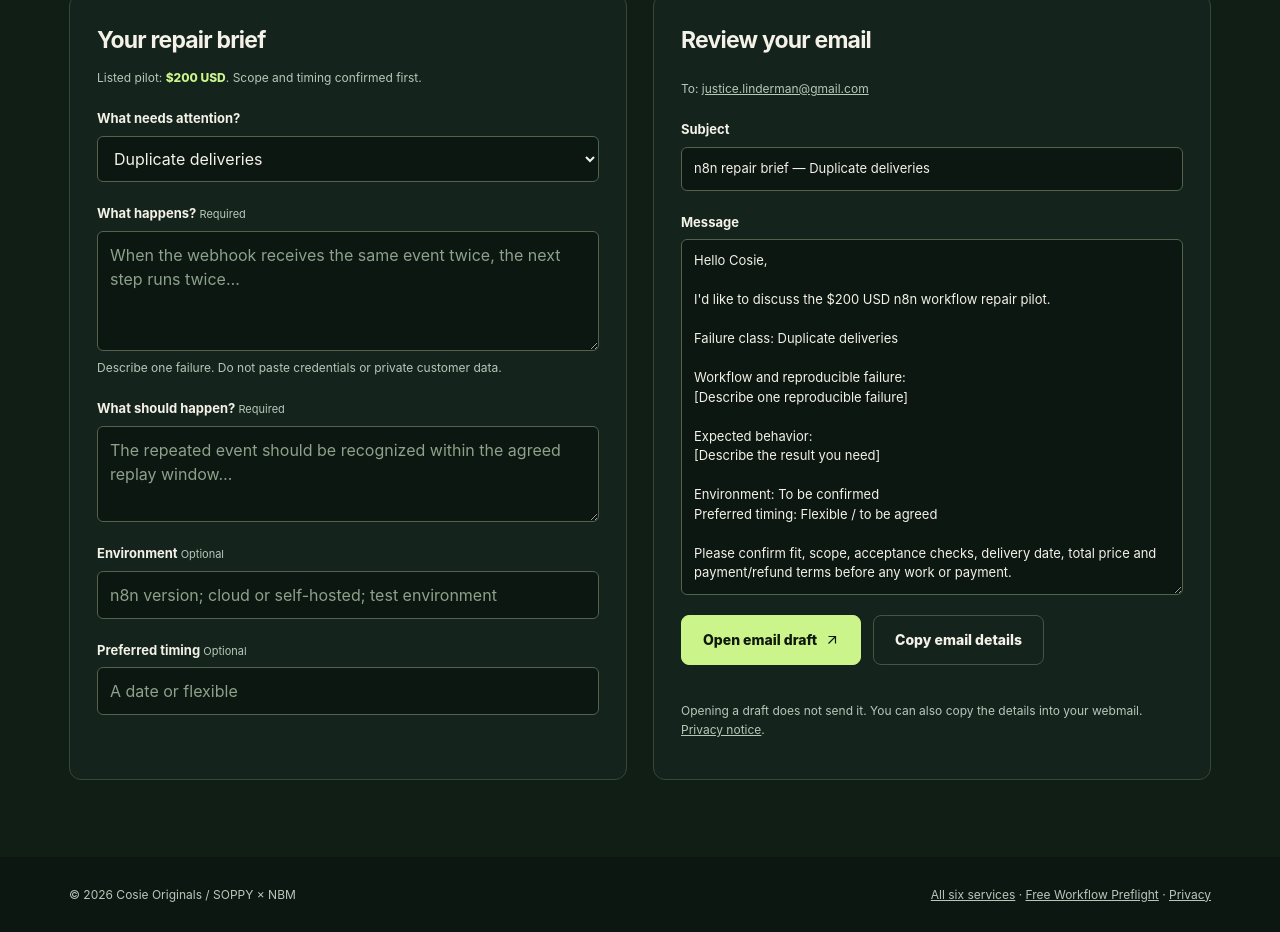
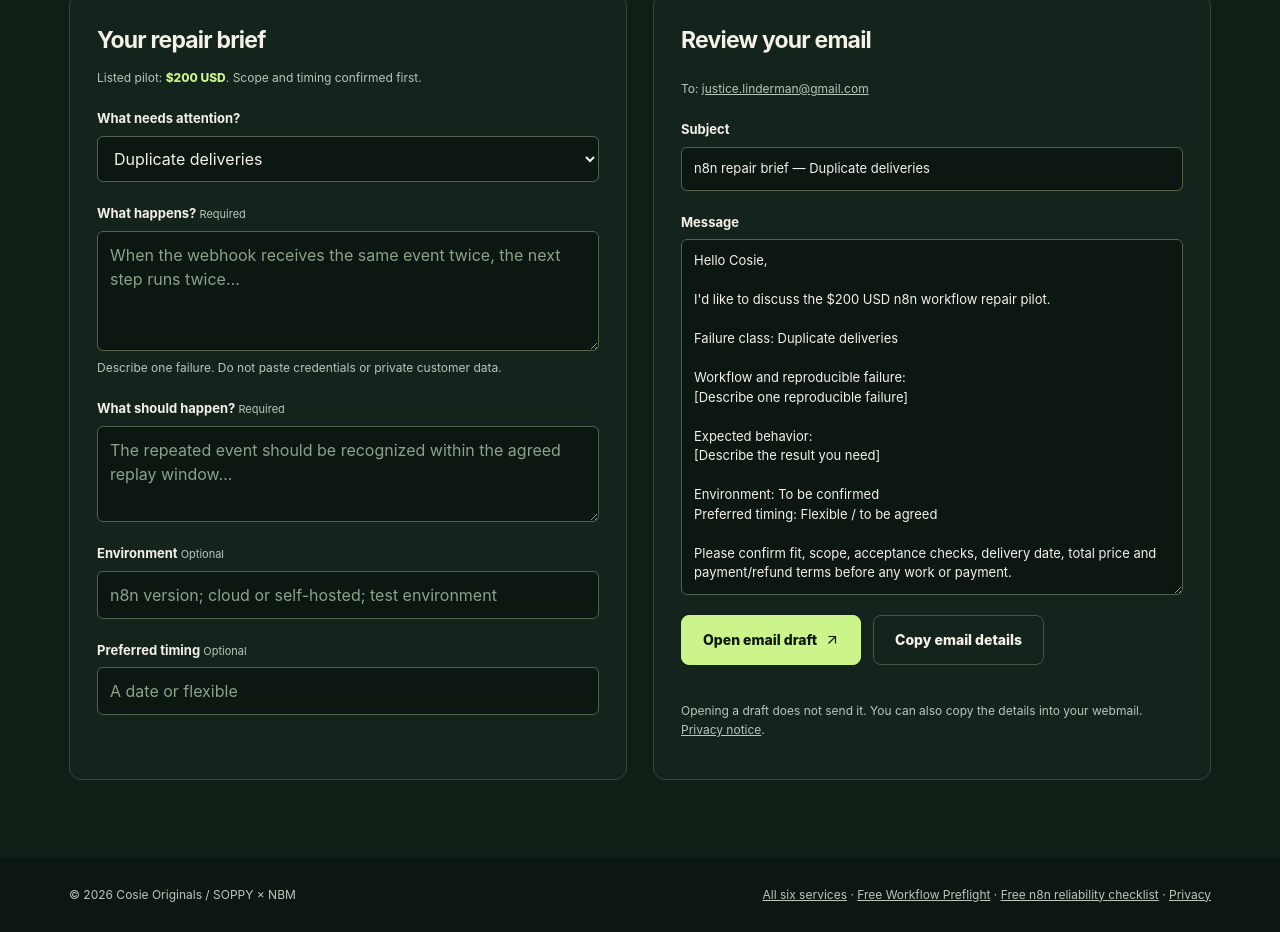
Before and after one commit to justicelinderman-creator/soppy-nbm-showroom, a plain HTML site: page services/n8n/index.html in a window 1280 px wide. Shown: the part 3604-4536 px from the top of the page. Drawn offline with Linux system fonts and the light colour scheme.

Commit message:
Wire original buyer education into services/n8n/index.html

```diff
--- a/services/n8n/index.html
+++ b/services/n8n/index.html
@@ -107,7 +107,7 @@ Please confirm fit, scope, acceptance checks, delivery date, total price and pay
       </div>
     </div></section>
   </main>
-  <footer><div class="shell footer"><span>© 2026 Cosie Originals / SOPPY × NBM</span><span><a href="../">All six services</a> · <a href="../../tools/workflow-preflight/">Free Workflow Preflight</a> · <a href="../../privacy.html">Privacy</a></span></div></footer>
+  <footer><div class="shell footer"><span>© 2026 Cosie Originals / SOPPY × NBM</span><span><a href="../">All six services</a> · <a href="../../tools/workflow-preflight/">Free Workflow Preflight</a> · <a href="../../guides/n8n-webhook-reliability/">Free n8n reliability checklist</a> · <a href="../../privacy.html">Privacy</a></span></div></footer>
   <script src="./brief.js"></script>
 </body>
 </html>
```
